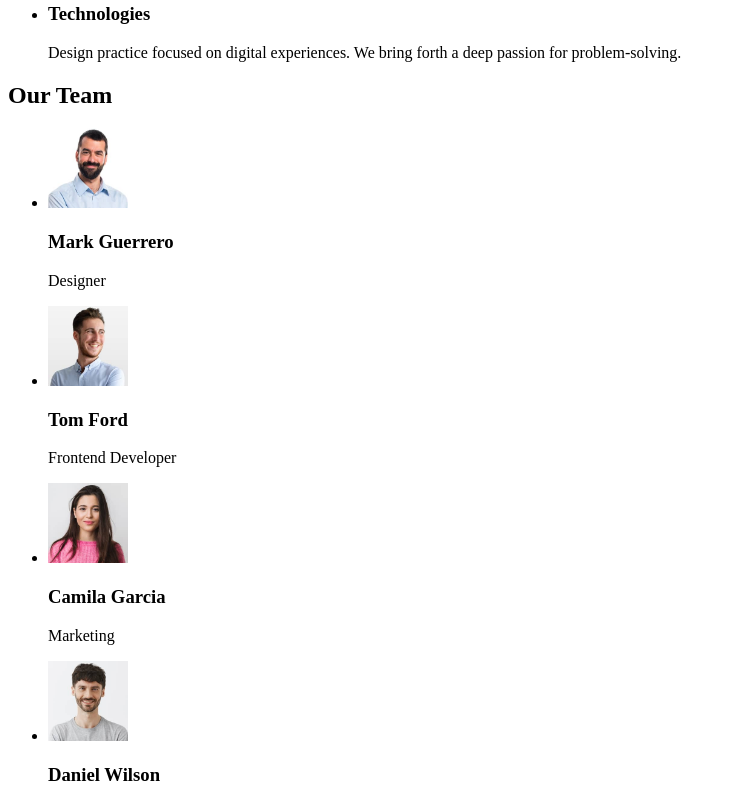
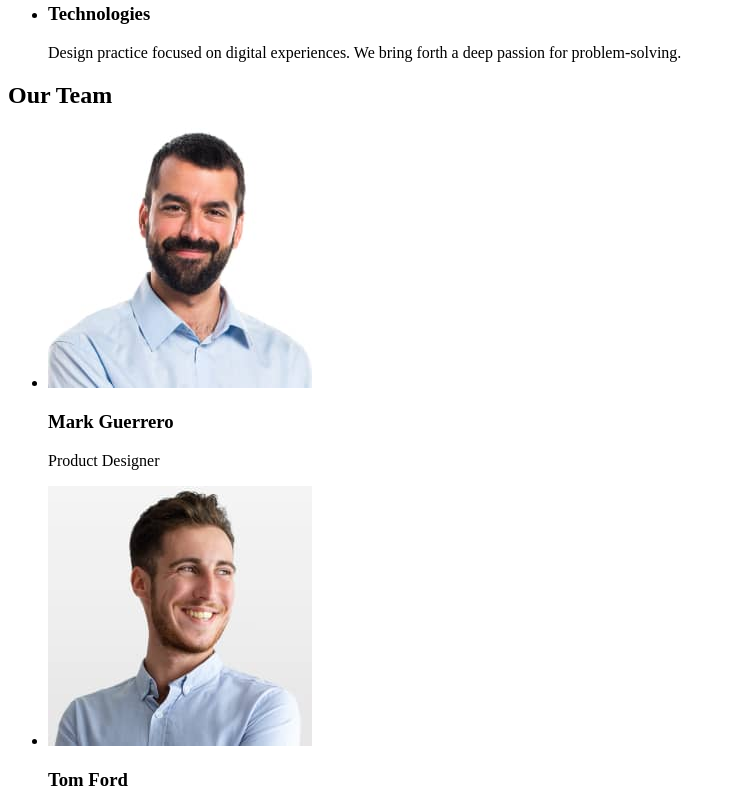
Before and after one commit to sundnepr/goit-markup-hw-01, a plain HTML site: page index.html in a window 1280 px wide. Shown: the part 532-1333 px from the top of the page, without its empty margins (0-735 px from the left). Drawn offline with Linux system fonts and the light colour scheme.

Commit message:
Update index.html

```diff
--- a/index.html
+++ b/index.html
@@ -8,7 +8,7 @@
   <body>
     <header>
       <nav>
-        <a href="index.html">WebStudio</a>
+        <a href="./index.html">WebStudio</a>
         <ul>
           <li><a href="index.html">Studio</a></li>
           <li><a href="#benefits">Portfolio</a></li>
@@ -21,7 +21,7 @@
             <a href="mailto:info@devstudio.com">info@devstudio.com</a>
           </li>
           <li>
-            <a href="tel:+11(000)111-11-11">+11 (000) 111-11-11 </a>
+            <a href="tel:+10001111111">+11 (000) 111-11-11 </a>
           </li>
         </ul>
       </address>
@@ -71,18 +71,18 @@
             <img
               src="./images/mark_guerrero.jpg"
               alt="Mark Guerrero avatar"
-              width="80"
-              height="80"
+              width="264"
+              height="260"
             />
             <h3>Mark Guerrero</h3>
-            <p>Designer</p>
+            <p>Product Designer</p>
           </li>
           <li>
             <img
               src="./images/tom_ford.jpg"
               alt="Mark Guerrero avatar"
-              width="80"
-              height="80"
+              width="264"
+              height="260"
             />
             <h3>Tom Ford</h3>
             <p>Frontend Developer</p>
@@ -91,8 +91,8 @@
             <img
               src="./images/camila_garsia.jpg"
               alt="Tom Ford avatar"
-              width="80"
-              height="80"
+              width="264"
+              height="260"
             />
             <h3>Camila Garcia</h3>
             <p>Marketing</p>
@@ -102,8 +102,8 @@
             <img
               src="./images/daniel_wilson.jpg"
               alt="Daniel Wilson avatar"
-              width="80"
-              height="80"
+              width="264"
+              height="260"
             />
             <h3>Daniel Wilson</h3>
             <p>UI Designer</p>
@@ -112,7 +112,7 @@
       </section>
     </main>
     <footer>
-      <a href="index.html">WebStudio</a>
+      <a href="./index.html">WebStudio</a>
       <p>
         Increase the flow of customers and sales for your business with digital
         marketing & growth solutions.
```
